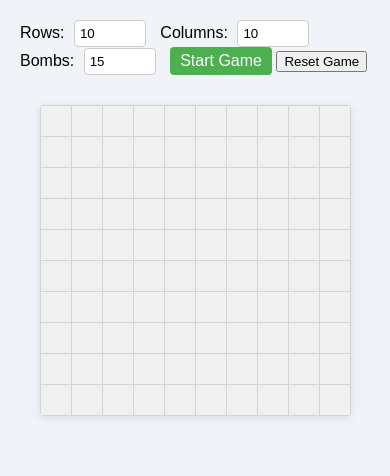
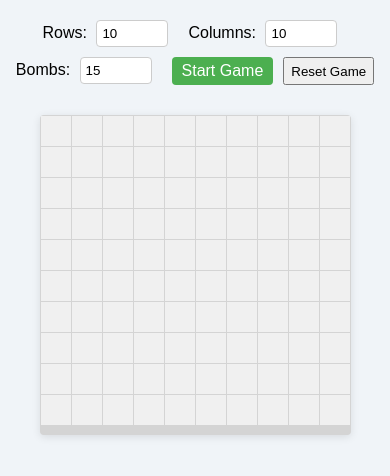
Before and after one commit to jc9677/mysweeper, a website built with Vite: page index.html in a window 390 px wide. Built offline with nearby package versions, Linux system fonts and the light colour scheme.

Commit message:
Enhance mobile responsiveness; add padding and scrolling support for game board

```diff
--- a/style.css
+++ b/style.css
@@ -46,6 +46,10 @@ body {
   padding: 1px;
   border-radius: 4px;
   box-shadow: 0 2px 8px rgba(0, 0, 0, 0.1);
+  max-width: 100%;
+  overflow-x: auto;
+  -webkit-overflow-scrolling: touch; /* Smooth scrolling on iOS */
+  margin: 0 auto;
 }
 
 .cell {
@@ -109,3 +113,21 @@ body {
 }
 
 /* Adjust the game board to not be pushed down by overlay, overlay is fixed on top */
+
+/* Add padding to ensure the board is centered and has space to scroll */
+@media (max-width: 768px) {
+  body {
+    padding: 20px 5px;
+  }
+
+  #game-board {
+    padding: 1px 1px 10px 1px; /* Extra bottom padding for mobile scroll space */
+  }
+
+  .game-controls {
+    display: flex;
+    flex-wrap: wrap;
+    gap: 10px;
+    justify-content: center;
+  }
+}
```
